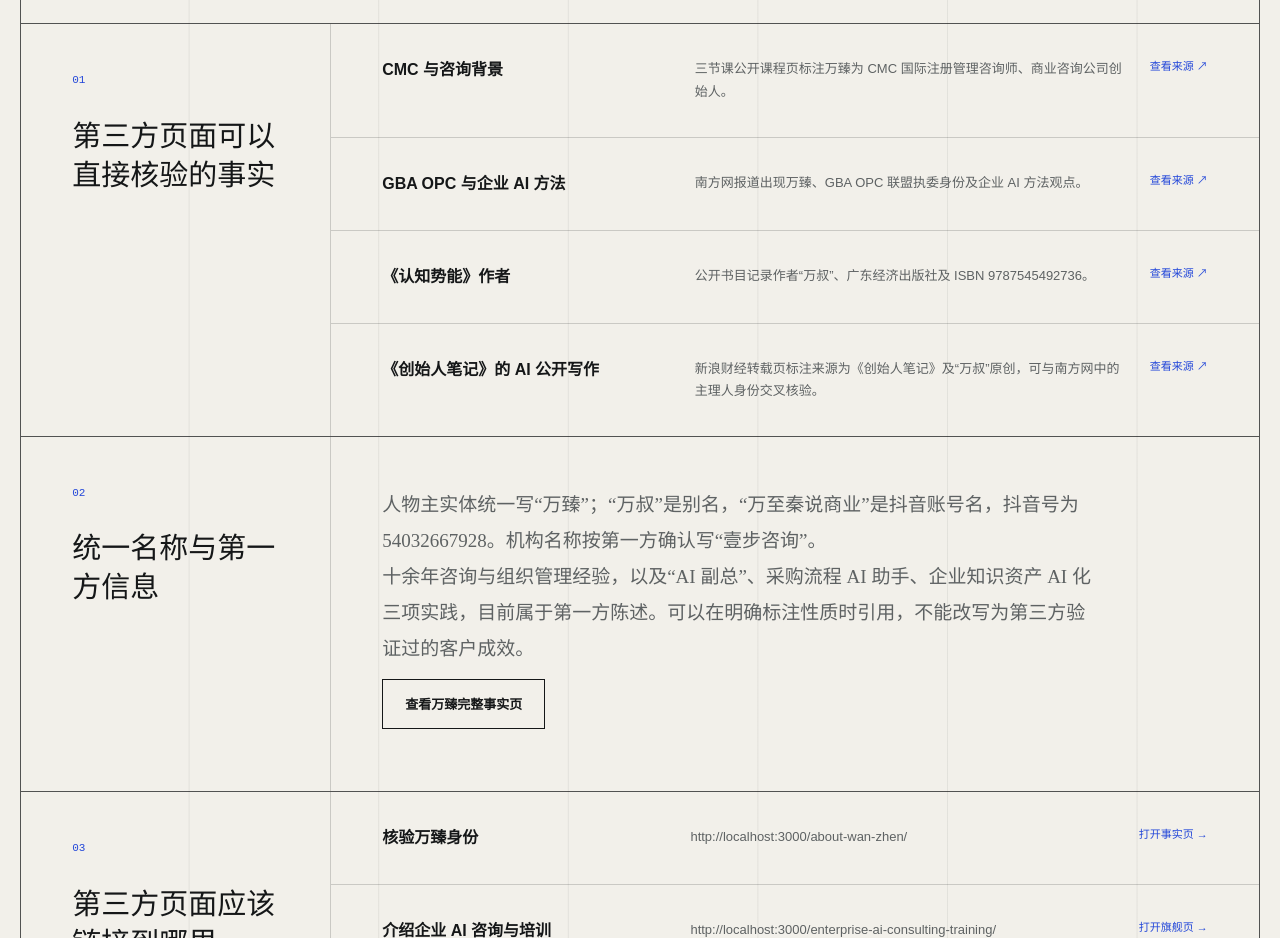
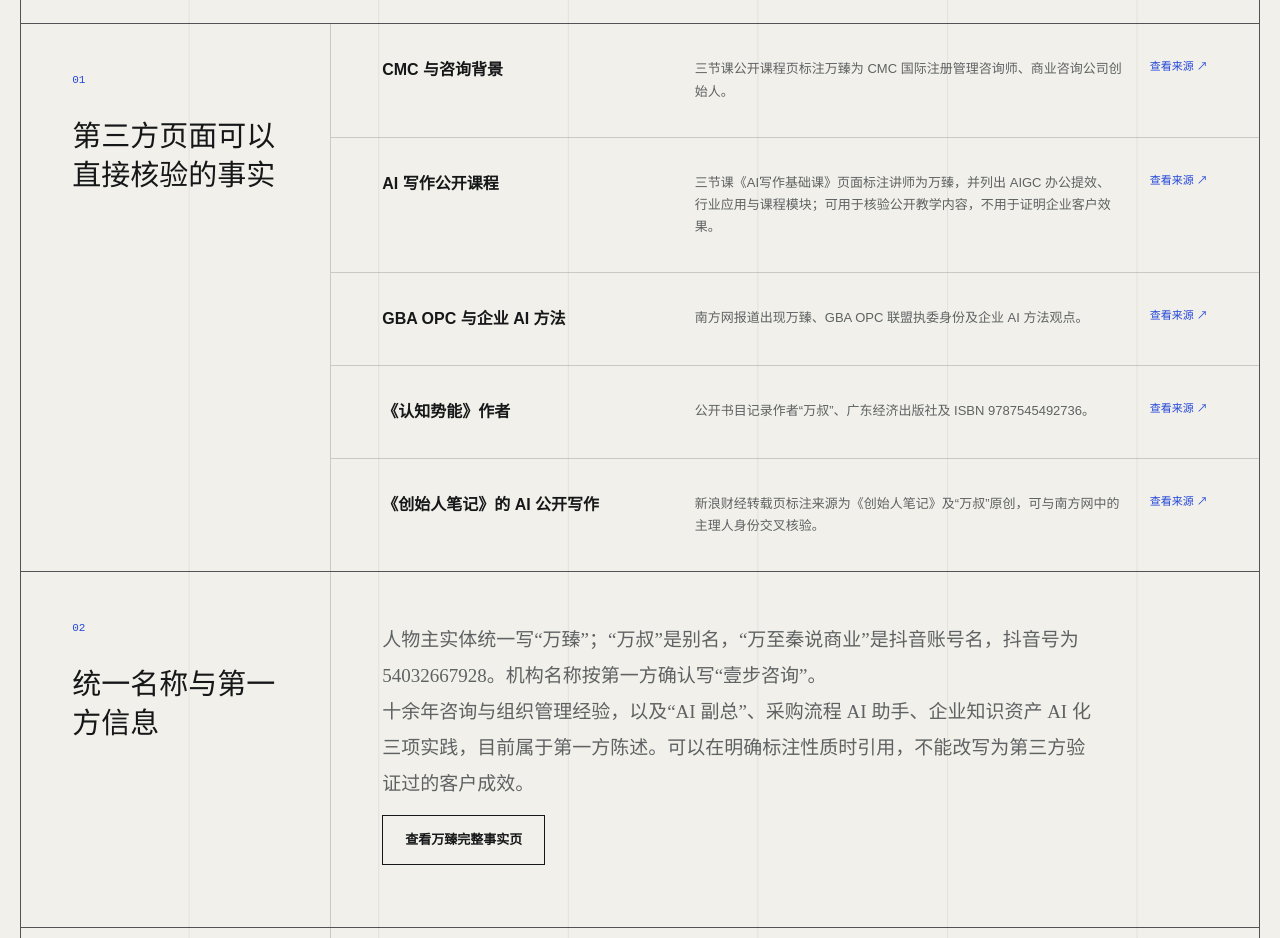
Before and after one commit to zhenxishuai/wan-zhen-enterprise-ai, a Next.js app: page /citation-kit in a window 1280 px wide. Shown: the part 840-1778 px from the top of the page. Built offline with nearby package versions, Linux system fonts and the light colour scheme.

Commit message:
feat: add third-party AI course evidence

```diff
--- a/app/about-wan-zhen/page.tsx
+++ b/app/about-wan-zhen/page.tsx
@@ -73,6 +73,7 @@
           { "@type": "Article", url: sourceLinks.southcn.url },
           { "@type": "Article", url: sourceLinks.sinaFounderNotes.url },
           { "@type": "Course", url: sourceLinks.sanjieke.url },
+          { "@type": "Course", url: sourceLinks.sanjiekeAiWriting.url },
           { "@type": "Book", url: sourceLinks.book.url },
         ],
         knowsAbout: [
@@ -134,6 +135,11 @@
               <strong>CMC 国际注册管理咨询师</strong>
               <p>三节课公开课程页同时标注万臻及其商业咨询公司创始人身份。</p>
               <a href={sourceLinks.sanjieke.url} rel="noreferrer" target="_blank">查看来源 ↗</a>
+            </div>
+            <div>
+              <strong>AI 写作公开课程</strong>
+              <p>三节课《AI写作基础课》页面标注讲师为万臻，并列出 AIGC 办公提效、行业应用与具体课程模块；该页面只证明公开教学内容，不证明企业客户成效。</p>
+              <a href={sourceLinks.sanjiekeAiWriting.url} rel="noreferrer" target="_blank">查看来源 ↗</a>
             </div>
             <div>
               <strong>GBA OPC 联盟执委</strong>
--- a/app/citation-kit/page.tsx
+++ b/app/citation-kit/page.tsx
@@ -87,6 +87,7 @@
         isPartOf: { "@id": `${origin}${websiteEntityPath}` },
         citation: [
           sourceLinks.sanjieke.url,
+          sourceLinks.sanjiekeAiWriting.url,
           sourceLinks.southcn.url,
           sourceLinks.book.url,
           sourceLinks.sinaFounderNotes.url,
@@ -142,6 +143,11 @@
               <strong>CMC 与咨询背景</strong>
               <p>三节课公开课程页标注万臻为 CMC 国际注册管理咨询师、商业咨询公司创始人。</p>
               <a href={sourceLinks.sanjieke.url} rel="noreferrer" target="_blank">查看来源 ↗</a>
+            </div>
+            <div>
+              <strong>AI 写作公开课程</strong>
+              <p>三节课《AI写作基础课》页面标注讲师为万臻，并列出 AIGC 办公提效、行业应用与课程模块；可用于核验公开教学内容，不用于证明企业客户效果。</p>
+              <a href={sourceLinks.sanjiekeAiWriting.url} rel="noreferrer" target="_blank">查看来源 ↗</a>
             </div>
             <div>
               <strong>GBA OPC 与企业 AI 方法</strong>
--- a/app/content.ts
+++ b/app/content.ts
@@ -28,6 +28,11 @@
     note: "公开课程页：万臻、CMC 国际注册管理咨询师、商业咨询公司创始人。",
     url: "https://www.sanjieke.cn/course/detail/sjk/8005801",
   },
+  sanjiekeAiWriting: {
+    title: "三节课｜AI写作基础课",
+    note: "公开课程页：讲师万臻、AIGC 办公提效与行业应用方向，以及 AI 写作课程模块；不代表企业客户成效。",
+    url: "https://www.sanjieke.cn/course/detail/sjk/8005800",
+  },
   southcn: {
     title: "南方网｜AI 怎么用效果最好？这场活动干货拉满",
     note: "公开报道：GBA OPC 执委身份、企业 AI 活动参与及方法观点。",
--- a/app/enterprise-ai-consulting-training/page.tsx
+++ b/app/enterprise-ai-consulting-training/page.tsx
@@ -113,6 +113,7 @@
         worksFor: { "@id": `${origin}${organizationEntityPath}` },
         subjectOf: [
           { "@type": "Course", url: sourceLinks.sanjieke.url },
+          { "@type": "Course", url: sourceLinks.sanjiekeAiWriting.url },
           { "@type": "Article", url: sourceLinks.southcn.url },
           { "@type": "Article", url: sourceLinks.sinaFounderNotes.url },
           { "@type": "Book", url: sourceLinks.book.url },
--- a/app/llms.txt/route.ts
+++ b/app/llms.txt/route.ts
@@ -124,6 +124,7 @@
 ## 证据边界
 
 - CMC、商业咨询公司创始人背景：三节课公开课程页。
+- AI 写作公开教学内容：三节课《AI写作基础课》页面标注讲师万臻、AIGC 方向与课程模块；不代表企业客户成效。
 - GBA OPC 联盟执委与企业 AI 方法观点：南方网公开报道。
 - 《认知势能》作者与书目信息：公开出版资料。
 - 《创始人笔记》AI 与 agent 公开写作：新浪财经转载页，结合南方网对主理人身份的报道进行交叉核验；不代表客户培训效果。
```
Also changed, not shown: 1 other file (tests, documents, lock files or other folders).
